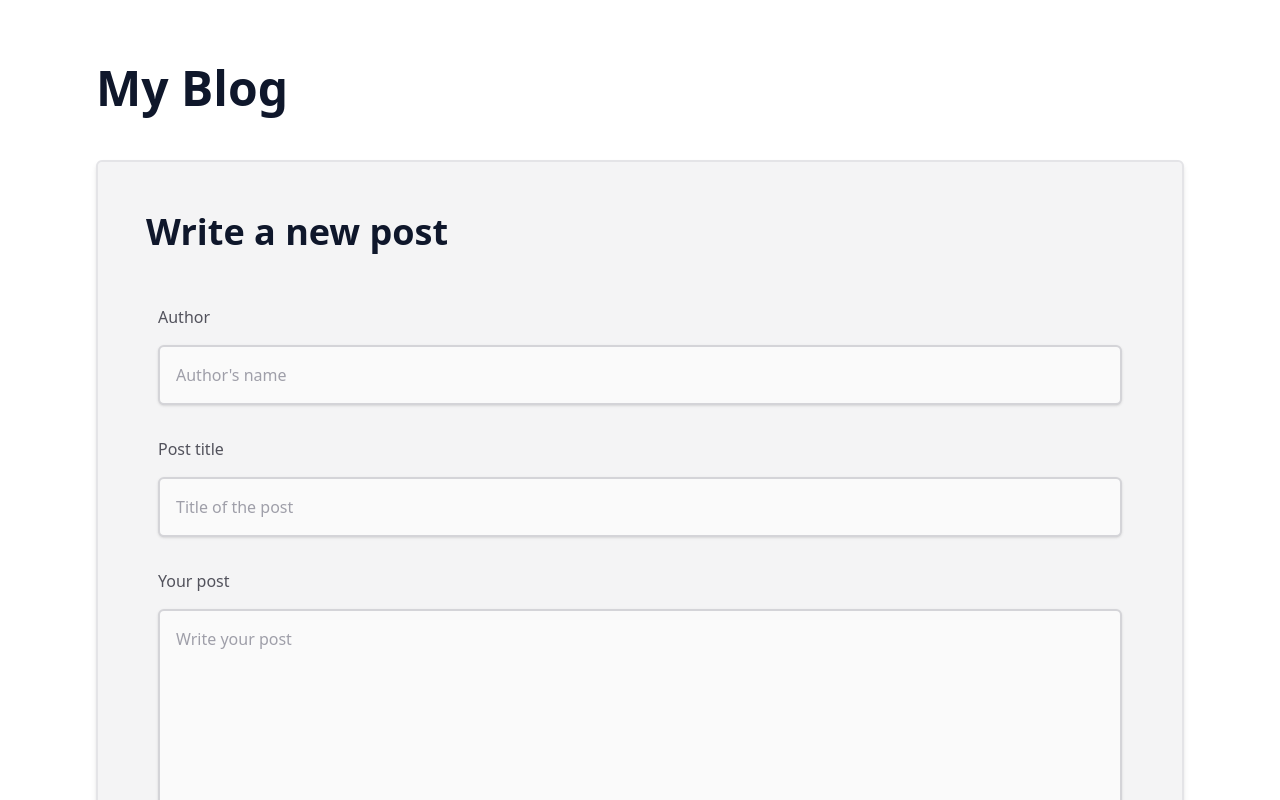
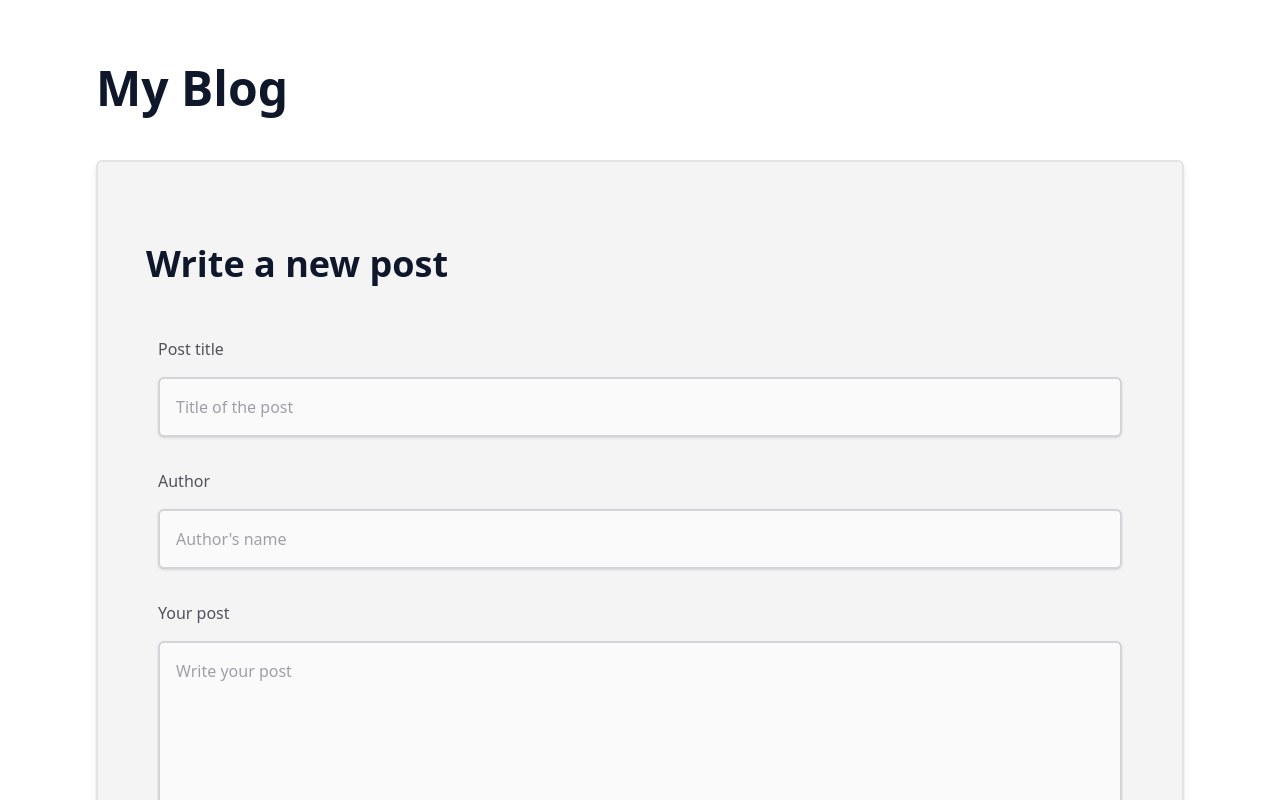
Before and after one commit to SimoL-003/react-post-form, a React (Vite) app: page / in a window 1280 px wide. Shown: the top 800 px of the page. Built offline with nearby package versions, Linux system fonts and the light colour scheme; no server answers.

Commit message:
style: improve code readability and increase error message margin x

```diff
--- a/src/App.jsx
+++ b/src/App.jsx
@@ -73,9 +73,7 @@ function App() {
 
           {/* Success message */}
           <AnimatePresence>
-            {successVisibility && (
-              <SuccessMessage successVisibility={successVisibility} />
-            )}
+            {successVisibility && <SuccessMessage />}
           </AnimatePresence>
 
           {/* Form */}
--- a/src/components/ErrorMessage.jsx
+++ b/src/components/ErrorMessage.jsx
@@ -5,7 +5,7 @@ export default function ErrorMessage({ errorMessage }) {
     <motion.div
       initial={{ opacity: 0, y: -50 }}
       animate={{ opacity: 100, y: 0 }}
-      className="my-4 p-3 md:p-5 lg:p-6 border-2 border-red-800 dark:border-red-800 rounded-md bg-red-100  dark:bg-red-700/30 text-red-950 dark:text-red-100 shadow-sm"
+      className="my-4 mx-3 p-3 md:p-5 lg:p-6 border-2 border-red-800 dark:border-red-800 rounded-md bg-red-100  dark:bg-red-700/30 text-red-950 dark:text-red-100 shadow-sm"
     >
       <h3>Something went wrong :-(</h3>
       <p>
--- a/src/components/Form.jsx
+++ b/src/components/Form.jsx
@@ -17,6 +17,22 @@ export default function Form({
       action=""
     >
       <h2>Write a new post</h2>
+
+      {/* Title */}
+      <div className="input-container">
+        <label htmlFor="title">Post title</label>
+        <input
+          type="text"
+          name="title"
+          id="title"
+          placeholder="Title of the post"
+          value={formData.title}
+          onChange={handleInputChange}
+          required
+        />
+      </div>
+
+      {/* Author */}
       <div className="input-container">
         <label htmlFor="author">Author</label>
         <input
@@ -29,18 +45,8 @@ export default function Form({
           required
         />
       </div>
-      <div className="input-container">
-        <label htmlFor="title">Post title</label>
-        <input
-          type="text"
-          name="title"
-          id="title"
-          placeholder="Title of the post"
-          value={formData.title}
-          onChange={handleInputChange}
-          required
-        />
-      </div>
+
+      {/* Text */}
       <div className="input-container">
         <label htmlFor="body">Your post</label>
         <textarea
@@ -52,6 +58,8 @@ export default function Form({
           required
         ></textarea>
       </div>
+
+      {/* Checkbox public */}
       <div className="input-container flex-row items-center">
         <label className="mb-0 mr-2" htmlFor="public">
           Private post
@@ -67,12 +75,7 @@ export default function Form({
 
       {/* Error message */}
       <AnimatePresence initial={false}>
-        {errorVisibility && (
-          <ErrorMessage
-            errorMessage={errorMessage}
-            errorVisibility={errorVisibility}
-          />
-        )}
+        {errorVisibility && <ErrorMessage errorMessage={errorMessage} />}
       </AnimatePresence>
 
       {/* Submit button */}
--- a/src/index.css
+++ b/src/index.css
@@ -9,7 +9,7 @@
     @apply text-5xl font-bold text-slate-900 dark:text-slate-100;
   }
   h2 {
-    @apply text-center lg:text-start text-4xl font-bold my-8 md:mb-10 md:mt-0 leading-[1.2] text-slate-900 dark:text-slate-100;
+    @apply text-center lg:text-start text-4xl font-bold my-8 md:mb-10  leading-[1.2] text-slate-900 dark:text-slate-100;
   }
 
   h3 {
```
